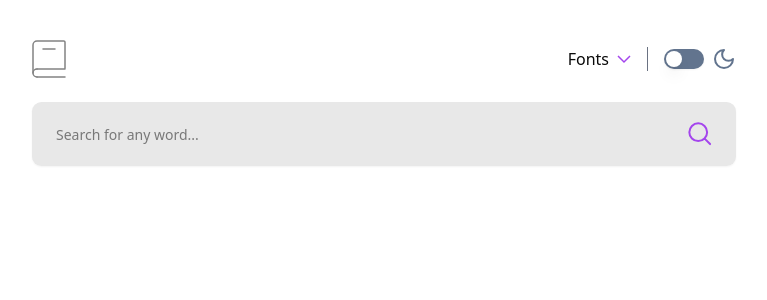
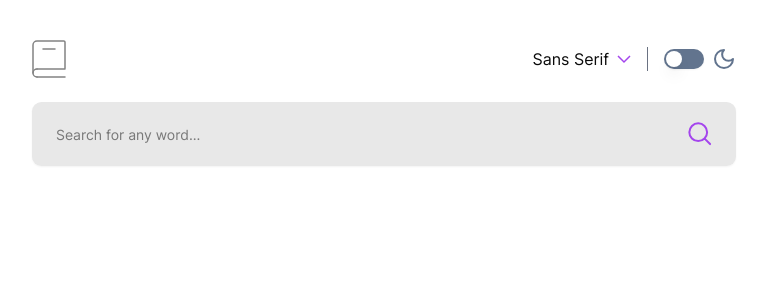
Before and after one commit to SuhasPatnaik/shabdkosh, a React (Vite) app: page / in a window 1280 px wide. Shown: the top 300 px of the page, without its empty margins (256-1023 px from the left). Built offline with nearby package versions, Linux system fonts and the light colour scheme; the HTML template or start-up script is replaced by a standard one.

Commit message:
Local fonts imported via Font Face protperty + Font menu configured

```diff
--- a/src/App.tsx
+++ b/src/App.tsx
@@ -30,6 +30,7 @@ interface DictionaryData {
 }
 
 function App() {
+  const [fontFamily, setFontFamily] = useState("Inter");
   const [data, setData] = useState<DictionaryData | null>(null);
   const [error, setError] = useState<string>("");
   const [loading, setLoading] = useState(false);
@@ -63,13 +64,24 @@ function App() {
     }
   };
 
+  const handleFontChange = (selectedFont) => {
+    const fontFamily = selectedFont.trim().toLowerCase();
+    if (fontFamily === "serif") {
+      setFontFamily("Lora");
+    } else if (fontFamily === "mono") {
+      setFontFamily("Inconsolata");
+    } else {
+      setFontFamily("Inter");
+    }
+  };
+
   console.log(data);
 
   return (
     <>
-      <div>
+      <div style={{ fontFamily: fontFamily }}>
         <main className="py-6 px-6 mx-auto md:py-10 md:px-8 lg:max-w-[60vw]">
-          <Header />
+          <Header fontFamily={fontFamily} onFontChange={handleFontChange} />
           <SearchBar
             onSearch={handleSearch}
             isLoading={loading}
--- a/src/components/FontMenu.tsx
+++ b/src/components/FontMenu.tsx
@@ -5,20 +5,42 @@ import {
   DropdownMenuTrigger,
 } from "./ui/dropdown-menu";
 
-export default function FontMenu() {
+export default function FontMenu({ fontFamily, onFontChange }) {
+  const selectedFont =
+    fontFamily === "Inter"
+      ? "Sans Serif"
+      : fontFamily === "Lora"
+      ? "Serif"
+      : "Mono";
+
   return (
     <>
       <DropdownMenu>
         <DropdownMenuTrigger className="cursor-pointer">
           <div className="flex gap-2">
-            <p>Fonts</p>
+            <p>{selectedFont}</p>
             <img src="/images/icon-arrow-down.svg" alt="Down arrow indicator" />
           </div>
         </DropdownMenuTrigger>
         <DropdownMenuContent>
-          <DropdownMenuItem>Sans Serif</DropdownMenuItem>
-          <DropdownMenuItem>Serif</DropdownMenuItem>
-          <DropdownMenuItem>Mono</DropdownMenuItem>
+          <DropdownMenuItem
+            className="cursor-pointer"
+            onClick={() => onFontChange("sansserif")}
+          >
+            Sans Serif
+          </DropdownMenuItem>
+          <DropdownMenuItem
+            className="cursor-pointer"
+            onClick={() => onFontChange("serif")}
+          >
+            Serif
+          </DropdownMenuItem>
+          <DropdownMenuItem
+            className="cursor-pointer"
+            onClick={() => onFontChange("mono")}
+          >
+            Mono
+          </DropdownMenuItem>
         </DropdownMenuContent>
       </DropdownMenu>
     </>
--- a/src/components/Header.tsx
+++ b/src/components/Header.tsx
@@ -1,13 +1,13 @@
 import FontMenu from "./FontMenu";
 import { ModeToggle } from "./ModeToggle";
 
-export default function Header() {
+export default function Header({ onFontChange, fontFamily }) {
   return (
     <>
       <div className="flex justify-between pb-6">
         <img src="/images/logo.svg" alt="Shabdkosh app logo" />
         <div className="flex gap-4 items-center">
-          <FontMenu />
+          <FontMenu fontFamily={fontFamily} onFontChange={onFontChange} />
           <div className="h-6 border-l border-solid border-gray-500 dark:border-white"></div>
           <ModeToggle />
         </div>
--- a/src/index.css
+++ b/src/index.css
@@ -114,6 +114,39 @@
   --color-warning: var(--warning);
 }
 
+@font-face {
+  font-family: "Inter";
+  font-style: normal;
+  font-weight: 100 900;
+  font-display: swap;
+  src: url("/fonts/inter/Inter-VariableFont_slnt,wght.ttf") format("truetype");
+}
+
+@font-face {
+  font-family: "Lora";
+  font-style: normal;
+  font-weight: 100 900;
+  font-display: swap;
+  src: url("/fonts/lora/Lora-VariableFont_wght.ttf") format("truetype");
+}
+
+@font-face {
+  font-family: "Lora";
+  font-style: italic;
+  font-weight: 100 900;
+  font-display: swap;
+  src: url("/fonts/lora/Lora-Italic-VariableFont_wght.ttf") format("truetype");
+}
+
+@font-face {
+  font-family: "Inconsolata";
+  font-style: normal;
+  font-weight: 100 900;
+  font-display: swap;
+  src: url("/fonts/inconsolata/Inconsolata-VariableFont_wdth,wght.ttf")
+    format("truetype");
+}
+
 @layer base {
   * {
     @apply border-border outline-ring/50;
```
